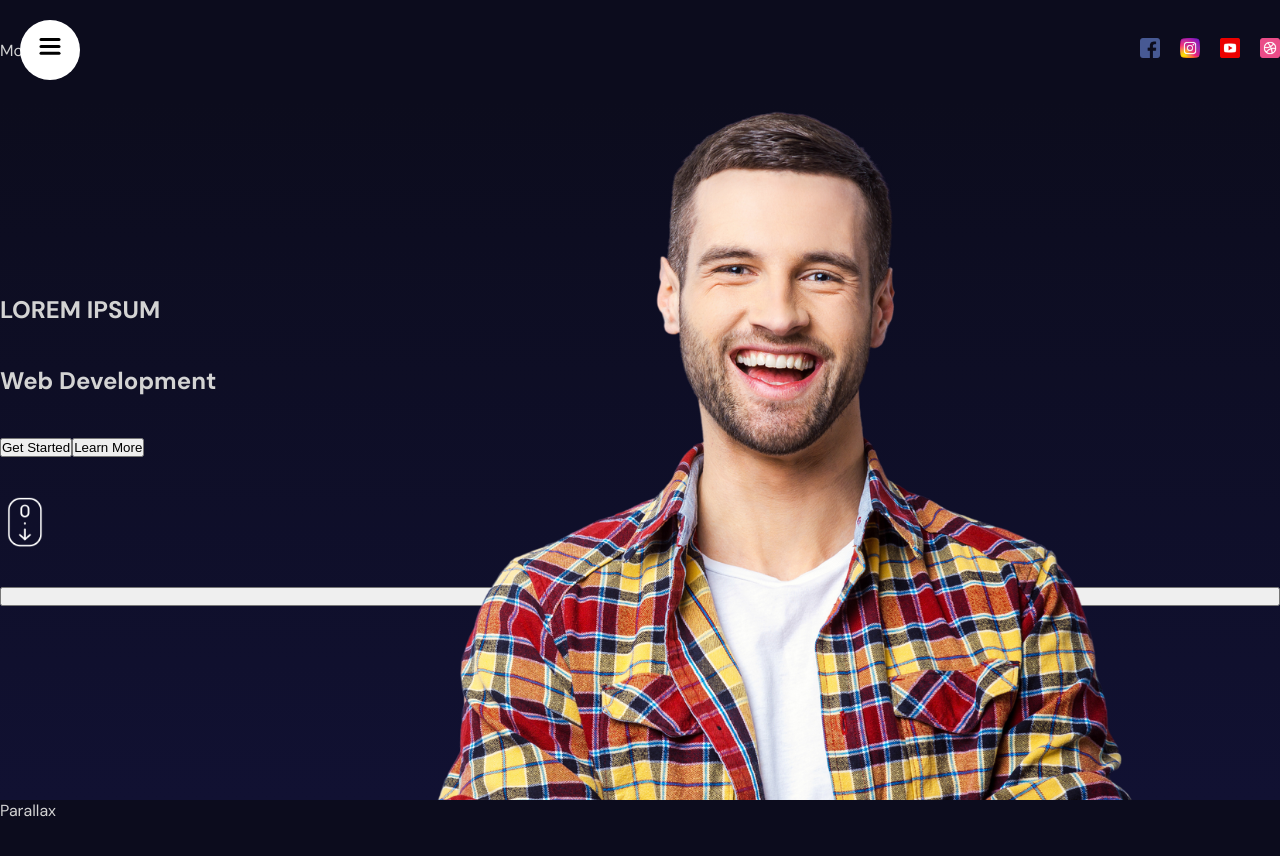
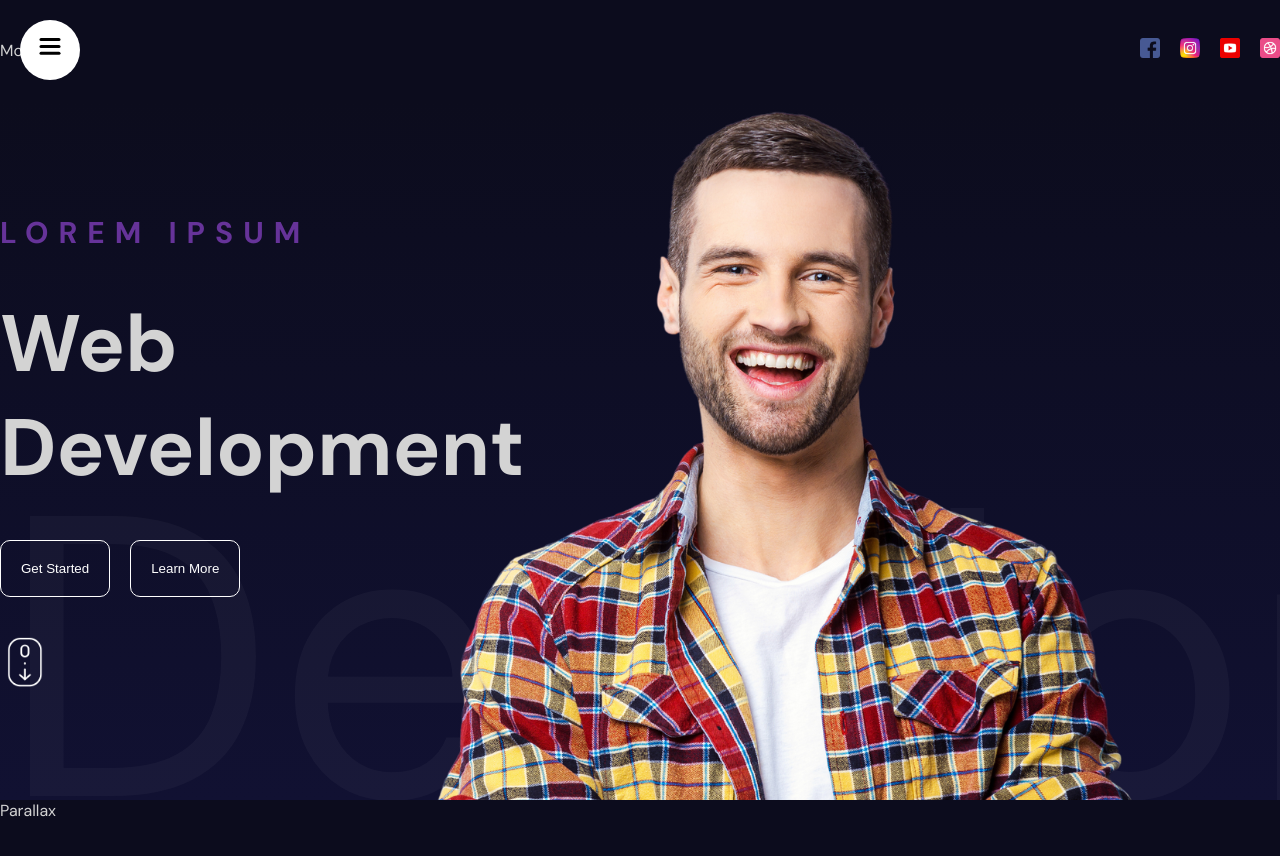
Before and after one commit to mdave94/vite-framer-exercise, a React (Vite) app: page / in a window 1280 px wide. Shown: the top 856 px of the page. Built offline with nearby package versions, Linux system fonts and the light colour scheme.

Commit message:
hero section update

```diff
--- a/src/components/hero/Hero.jsx
+++ b/src/components/hero/Hero.jsx
@@ -12,9 +12,11 @@ const Hero = () => {
             <button>Learn More</button>
           </div>
           <img src="/scroll.png" alt="" />
-          <button>Learn More</button>
         </div>
       </div>
+
+      <div className="slidingTextContainer">Developer Programmer</div>
+
       <div className="imageContainer">
         <img src="/hero.png" alt="" />
       </div>
--- a/src/components/hero/hero.scss
+++ b/src/components/hero/hero.scss
@@ -12,11 +12,37 @@
 
 
         .textContainer{
+            width: 50%;
             height: 100%;
             display: flex;
             flex-direction: column;
             justify-content: center;
             gap: 40px;
+
+            h2{
+                font-size: 30px;
+                color:rebeccapurple;
+                letter-spacing:10px;
+            }
+
+            h1{
+                font-size: 80px;
+
+            }
+
+
+            button {
+                padding: 20px;
+                border: 1px solid white;
+                border-radius: 10px;
+                background-color: transparent;
+                color: white;
+                margin-right: 20px;
+                cursor: pointer;
+                font-weight: 300;
+            }
+
+
             img{
                 width: 50px;
             }
@@ -30,4 +56,16 @@
         top: 0;
         right: 0;
     }
+
+
+
+
+
+    .slidingTextContainer{
+        position: absolute;
+        font-size: 50vh;
+        bottom:-120px;
+        white-space: nowrap;
+        color: #ffffff09
+    }
 }
```
